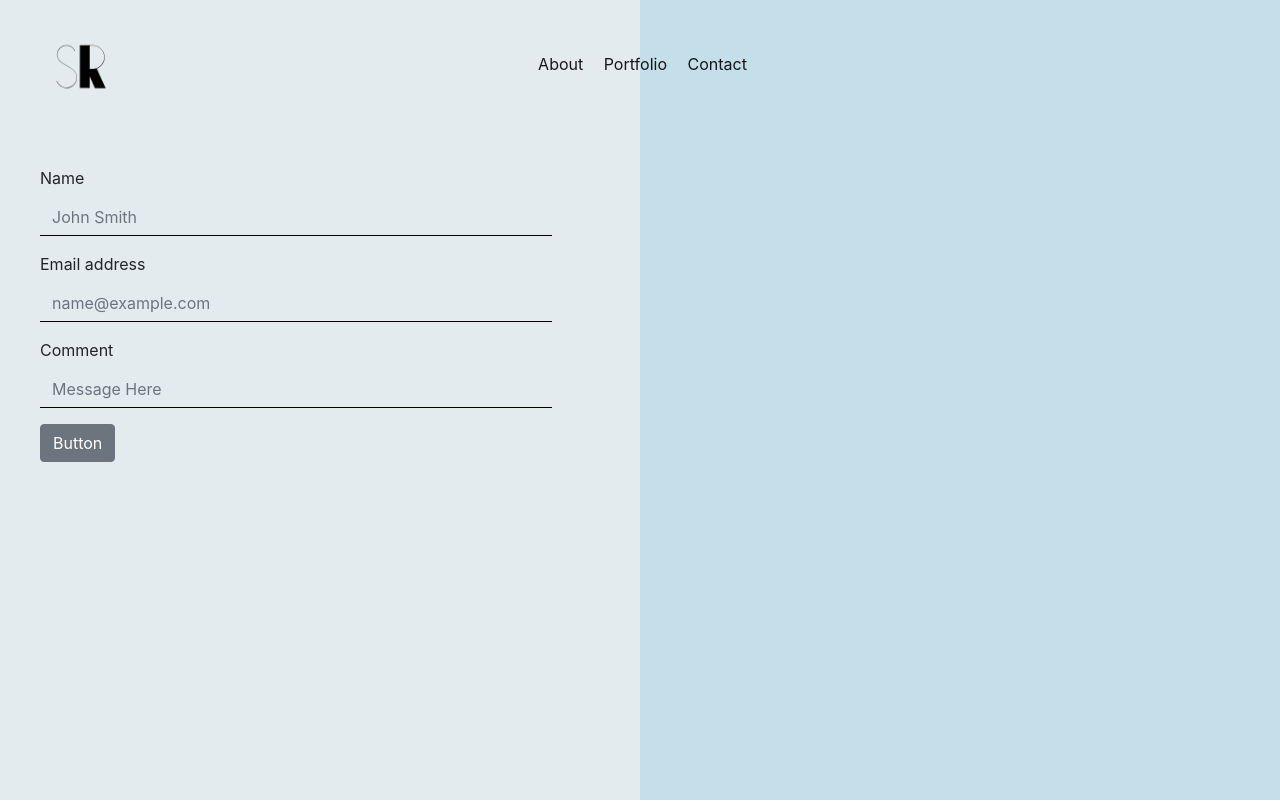
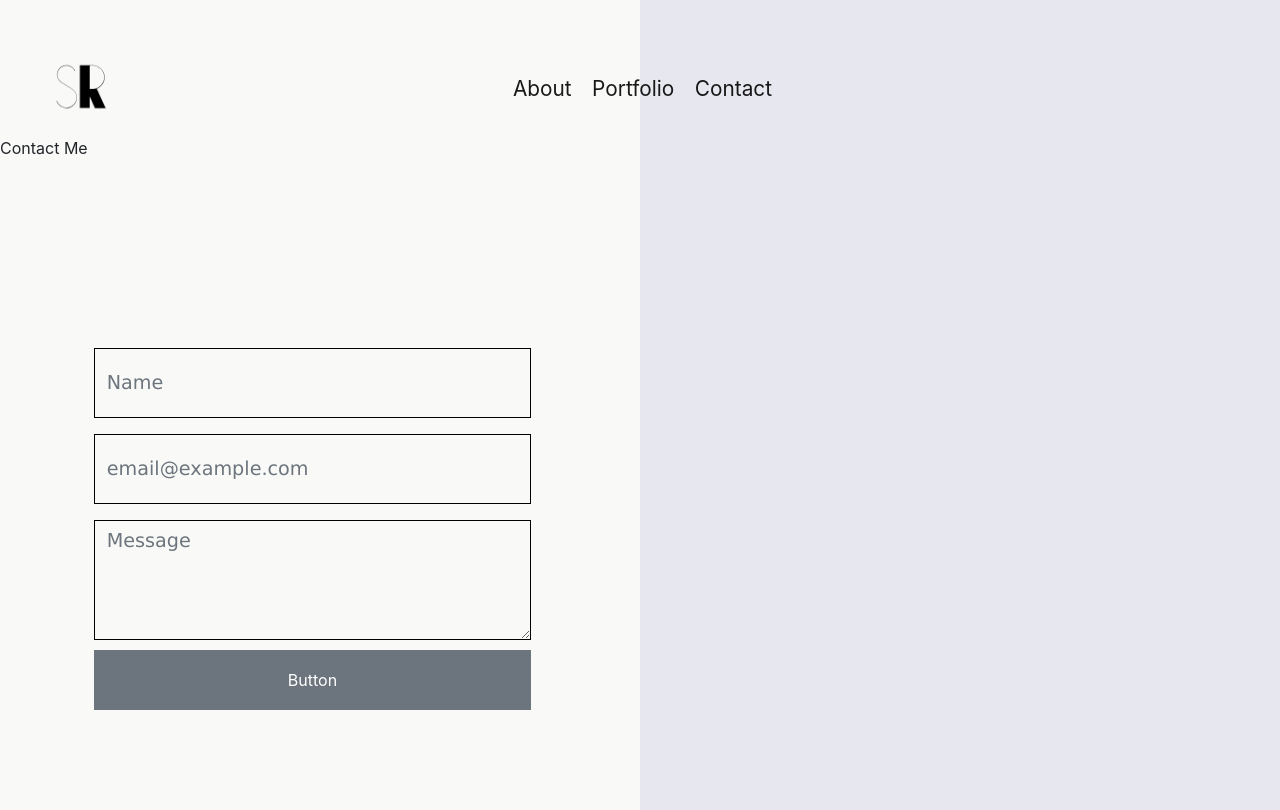
Before and after one commit to shelbyreins/updated-portfolio, a plain HTML site: page contact.html in a window 1280 px wide. Drawn offline with nearby package versions, Linux system fonts and the light colour scheme.

Commit message:
Desgin contact form and background colors

```diff
--- a/assets/css/style.css
+++ b/assets/css/style.css
@@ -1,18 +1,22 @@
 body{
     background: linear-gradient(
         to right,
-        #e3ebee 0%,
-        #e3ebee  50%,
-        #c4dfe9 50%,
-        #c4dfe9 100%
+        #f9f9f7 0%,
+        #f9f9f7   50%,
+        #e7e7ef 50%,
+        #e7e7ef 100%
       );
+      background-size: cover;
+      background-repeat: no-repeat;
+      background-position: center center;
+      background-attachment: fixed;
 }
 
 
 #logo{
     width: 70px;
     height: 70px;
-    margin-top: 30px;
+    margin-top: 50px;
     margin-left: 30px;
 }
 
@@ -28,58 +32,11 @@ body{
     display: inline-block;
     float:none;
 }
-
-#portfolio-image{
-    /* margin-left: 150px; */
-    height: 400px;
-    margin-top: 50px;
-
-}
-
-.form{
-    width: 40%;
-    margin-left: 40px;
-    margin-right: 40px;
-    margin-bottom: 100px;
-    margin-top: 50px;
-
-}
-
-.form-control{
-    border: 0;
-    background: transparent;
-    border-bottom: 1px solid black;
-    text-decoration: none;
-    border-radius: 0px;
-}
-/* .nav-menu{
-    width: 100%;
-    text-align:center;
-} */
-
-/* .nev-link{
-    display: flex;
-    justify-content: center;
-} */
-/*
-.header{
-    display: block;
-    text-align: center;
-    padding-top: 30px;
-    padding-bottom: 40px;
-    background-color:  rgb(72, 131, 126);
-} */
-
-/* #link-container{
-    padding-top: 20px;
-} */
 .links{
     color: black;
-    font-size: 1em;
+    font-size: 1.3em;
     padding-left: 20px;
-
-    padding-top: 20px;
-
+    padding-top: 50px;
 
 }
 
@@ -88,3 +45,78 @@ body{
     text-decoration: line-through;
 
 }
+
+#portfolio-image{
+    height: 400px;
+    margin-top: 70px;
+
+    /* opacity: .8; */
+
+}
+
+#computer-image{
+    width: 500px;
+    height: 600px;
+    margin-top: 40px;
+    margin-bottom: 50px;
+    padding-left: 0%;
+}
+
+#form-input{
+    height: 70px;
+
+}
+
+#form-textarea{
+    height: 120px;
+}
+
+#form-input, #form-textarea{
+    font-family: 'Lucida Sans', 'Lucida Sans Regular', 'Lucida Grande', 'Lucida Sans Unicode', Geneva, Verdana, sans-serif;
+    font-size: 1.2em;
+    color: black;
+}
+.form{
+    margin: 0 auto;
+    width: 70%;
+    margin-bottom: 100px;
+    margin-top: 30%;
+    padding-left:0px;
+}
+
+
+.form-control{
+    /* border: 0; */
+    background: transparent;
+    border: 1px solid black;
+    text-decoration: none;
+    border-radius: 0px;
+}
+
+#form-input:focus, #form-input:active, #form-textarea:focus, #form{
+    outline:none !important;
+    box-shadow:5px 10px #ababc6 ;
+    background: transparent;
+    border: 1px solid black;
+    text-decoration: none;
+    border-radius: 0px;
+}
+
+#submit-button{
+  margin-top: 10px;
+    width: 100%;
+    border-radius: 0px;
+    height: 60px;
+}
+
+
+@media only screen
+  and (min-width: 320px)
+  and (max-width: 480px){
+    .form{
+        width:90%;
+        margin: 0 auto;
+        margin-bottom: 100px;
+        margin-top: 30%;
+    }
+  }
--- a/contact.html
+++ b/contact.html
@@ -37,22 +37,32 @@
         </div>
     </nav>
 
-    <div>
-        <form class="form">
-            <div class="form-group">
-                <label for="exampleFormControlInput1">Name </label>
-                <input type="name" class="form-control" id="exampleFormControlInput1" placeholder="John Smith">
+    <div class="row">
+        <!-- <div class="col-md-6 col-sm-12">
+            <img src="images/phone2.jpg" alt="phone">
+        </div> -->
+
+        <div class="col-md-6 col-sm-12 col-12 ">
+            <div id="contact-title">Contact Me</div>
+            <form class="form pl-0">
+                <div class="form-group">
+                    <!-- <label for="exampleFormControlInput1"></label> -->
+                    <input id="form-input" type="name" class="form-control" id="exampleFormControlInput1"
+                        placeholder="Name">
+                </div>
+                <div class="form-group pl-0">
+                    <!-- <label for="exampleFormControlInput2"></label> -->
+                    <input id="form-input" type="email" class="form-control" id="exampleFormControlInput2"
+                        placeholder="email@example.com">
+                </div>
+                <div class="form-group pl-0">
+                    <!-- <label for="exampleFormControlInput3"></label> -->
+                    <textarea id="form-textarea" class="form-control" id="exampleFormControlTextarea1" rows="3"
+                        placeholder="Message"></textarea>
+                <button  id="submit-button" class="btn btn-secondary " type="submit">Button</button>
             </div>
-            <div class="form-group">
-                <label for="exampleFormControlInput2">Email address</label>
-                <input type="email" class="form-control" id="exampleFormControlInput2" placeholder="name@example.com">
-            </div>
-            <div class="form-group">
-                <label for="exampleFormControlInput3">Comment</label>
-                <input type="comment" class="form-control" id="exampleFormControlInput3" placeholder="Message Here">
-            </div>
-            <button class="btn btn-secondary" type="submit">Button</button>
-        </form>
+            </form>
+        </div>
     </div>
 
 
```
Also changed, not shown: index.html (+21 -1 lines).
